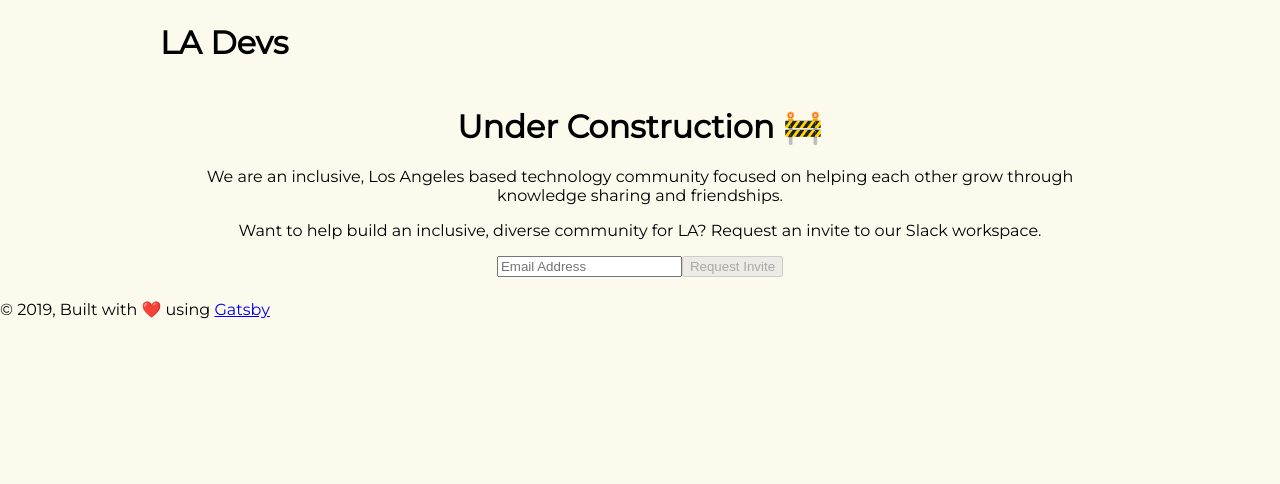
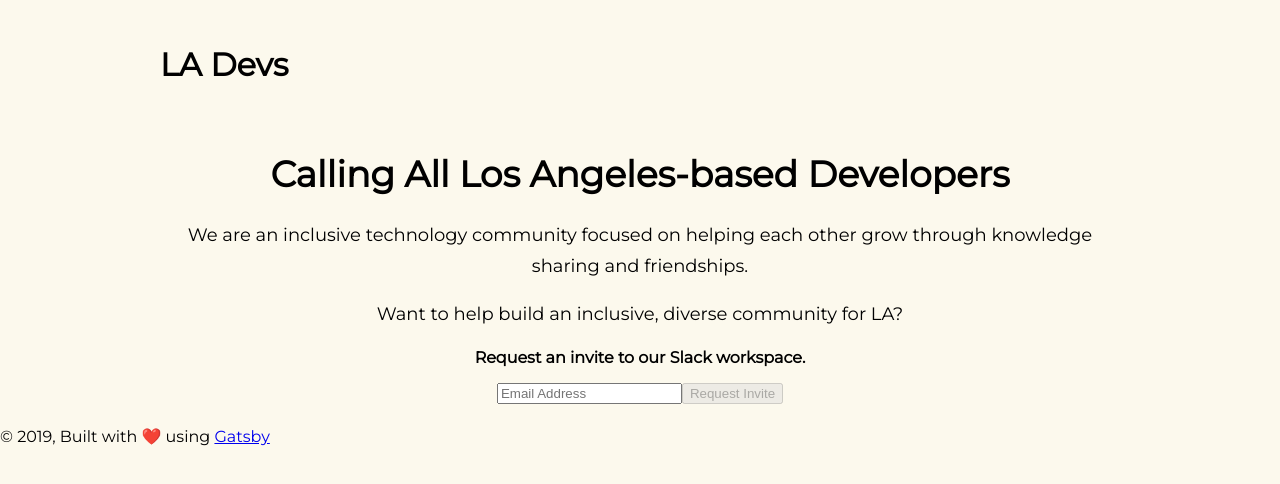
Before and after one commit to la-devs/ladevs.org, a Gatsby site: page / in a window 1280 px wide. Built offline with nearby package versions, Linux system fonts and the light colour scheme; Gatsby itself is replaced by a stand-in of ours.

Commit message:
Style logo, fonts and change h1 title

```diff
--- a/src/components/header.js
+++ b/src/components/header.js
@@ -11,14 +11,8 @@ const Header = ({ siteTitle }) => (
         padding: `1.45rem 1.0875rem`,
       }}
     >
-      <h1 style={{ margin: 0 }}>
-        <Link
-          to='/'
-          style={{
-            color: `black`,
-            textDecoration: `none`,
-          }}
-        >
+      <h1 className='brand'>
+        <Link to='/'>
           {siteTitle}
         </Link>
       </h1>
--- a/src/pages/index.js
+++ b/src/pages/index.js
@@ -8,12 +8,18 @@ import { SEO_TAGS, SEO_TITLES } from '../utils/constants';
 const IndexPage = () => (
   <Layout>
     <SEO title={SEO_TITLES.homepage} keywords={SEO_TAGS} />
-    <h1>Under Construction <span role='img' aria-label='construction emoji'>🚧</span></h1>
+    <h1 className='main'>
+      Calling All
+      Los Angeles-based Developers
+    </h1>
     <p>
-      We are an inclusive, Los Angeles based technology community focused on helping each other grow through knowledge sharing and friendships.
+      We are an inclusive technology community focused on helping each other grow through knowledge sharing and friendships.
     </p>
     <p>
-      Want to help build an inclusive, diverse community for LA? Request an invite to our Slack workspace.
+      Want to help build an inclusive, diverse community for LA?
+    </p>
+    <p className='cta-text'>
+      Request an invite to our Slack workspace.
     </p>
 
     <SlackInviteForm />
--- a/src/styles/layout.css
+++ b/src/styles/layout.css
@@ -10,8 +10,33 @@ html, body {
   font-family: 'Montserrat', sans-serif;
 }
 
+h1 {
+  font-size: 36px;
+}
+
+p {
+  font-size: 18px;
+  line-height: 1.9rem;
+}
+
+.cta-text {
+  font-size: 16px;
+  line-height: normal;
+  font-weight: bold;
+}
+
+.brand {
+  font-size: 32px;
+}
+
+.brand a {
+  text-decoration: none;
+  color: black;
+}
+
 .layout-container {
   margin: 0 auto;
   max-width: 960px;
   text-align: center;
+  padding: 0px 1.45rem;
 }
```
